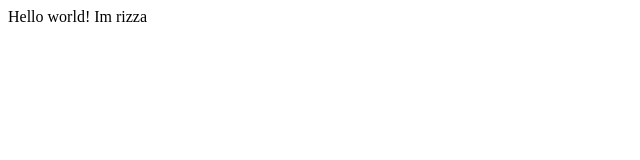
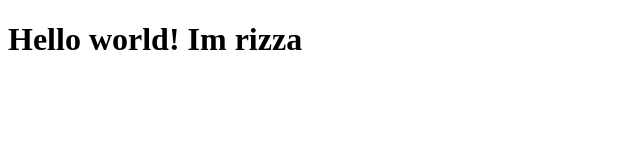
Before and after one commit to rizzay/Hello-world, a plain HTML site: page index.html in a window 1280 px wide. Shown: the whole page, without its empty margins (0-640 px from the left). Drawn offline with Linux system fonts and the light colour scheme.

Commit message:
First webpage

```diff
--- a/index.html
+++ b/index.html
@@ -7,6 +7,6 @@
     <title>First Webpage</title>
 </head>
 <body>
-    <hi>Hello world! Im rizza</hi>
+    <h1>Hello world! Im rizza</h1>
 </body>
 </html>
```
Also changed, not shown: 1 other file.
